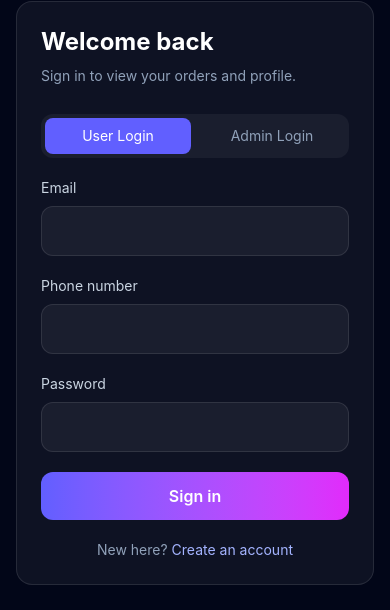
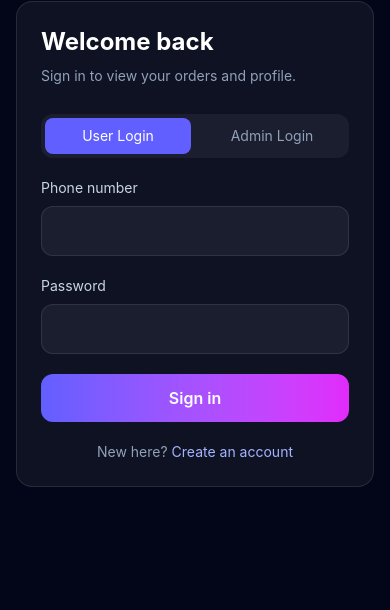
Before and after one commit to heur402/AutoGift, a React (Vite) app in the folder client/: page /login in a window 390 px wide. Shown: the part 128-738 px from the top of the page. Built offline with nearby package versions, Linux system fonts and the light colour scheme; no server answers.

Commit message:
Use phone and password for user login
Keep normal-user authentication focused on phone number and password while preserving email and password login for administrators.

```diff
--- a/client/src/pages/Login.jsx
+++ b/client/src/pages/Login.jsx
@@ -18,7 +18,7 @@ export default function Login() {
     try {
       const user = await api.login(role === "admin"
         ? { email: form.email, password: form.password }
-        : form);
+        : { phone: form.phone, password: form.password });
       login(user);
       navigate(user.role === "admin" ? "/admin" : location.state?.from || "/profile");
     } catch (err) {
@@ -32,8 +32,9 @@ export default function Login() {
         <div className="grid grid-cols-2 gap-2 p-1 rounded-xl bg-white/5">
           {["user", "admin"].map((value) => <button key={value} type="button" onClick={() => setRole(value)} className={`py-2 rounded-lg text-sm capitalize ${role === value ? "bg-indigo-500 text-white" : "text-slate-400"}`}>{value} login</button>)}
         </div>
-        <Field label="Email" type="email" value={form.email} onChange={(value) => setForm({ ...form, email: value })} required />
-        {role === "user" && <Field label="Phone number" type="tel" value={form.phone} onChange={(value) => setForm({ ...form, phone: value })} required />}
+        {role === "admin"
+          ? <Field label="Admin email" type="email" value={form.email} onChange={(value) => setForm({ ...form, email: value })} required />
+          : <Field label="Phone number" type="tel" value={form.phone} onChange={(value) => setForm({ ...form, phone: value })} required />}
         <Field label="Password" type="password" value={form.password} onChange={(value) => setForm({ ...form, password: value })} required />
         <FormMessage error={error} />
         <button className="w-full py-3 rounded-xl bg-gradient-to-r from-indigo-500 to-fuchsia-500 text-white font-semibold">
```
Also changed, not shown: 1 other file (tests, documents, lock files or other folders).
